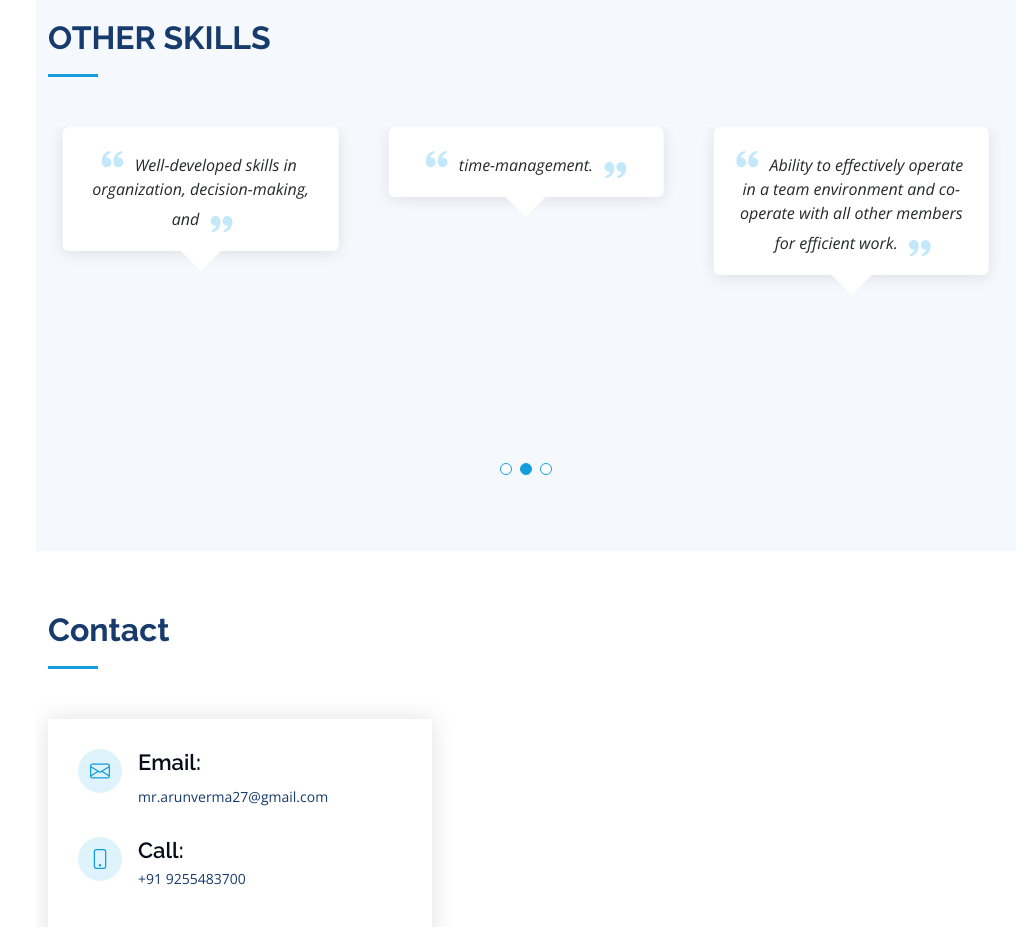
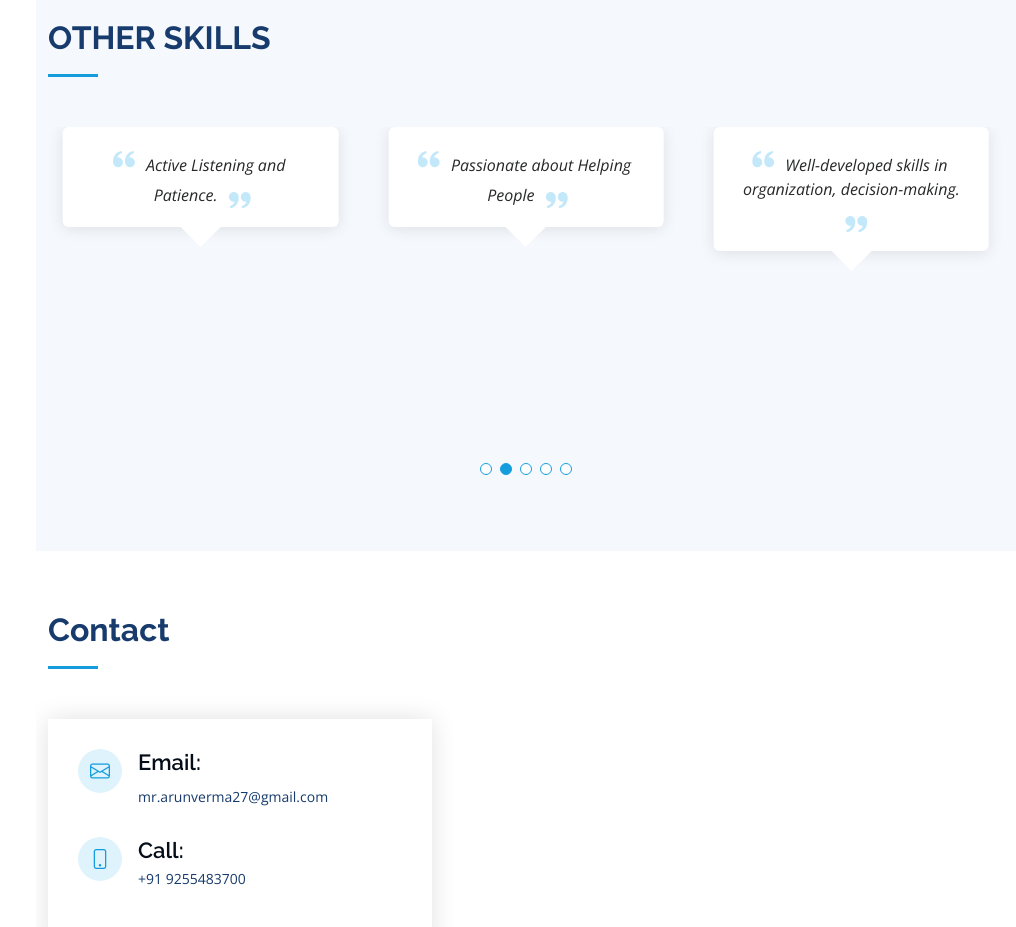
Before and after one commit to arunverma12/portfolio, a plain HTML site: page index.html in a window 1280 px wide. Shown: the part 3060-3987 px from the top of the page, without its empty margins (264-1280 px from the left). Drawn offline with nearby package versions, Linux system fonts and the light colour scheme.

Commit message:
Update index.html

```diff
--- a/index.html
+++ b/index.html
@@ -251,12 +251,29 @@
                 </p>
               </div>
             </div><!-- End-->
-
+<div class="swiper-slide">
+              <div class="testimonial-item" data-aos="fade-up" data-aos-delay="100">
+                <p>
+                  <i class="bx bxs-quote-alt-left quote-icon-left"></i>
+                  Active Listening and Patience.
+                  <i class="bx bxs-quote-alt-right quote-icon-right"></i>
+                </p>
+              </div>
+            </div>
             <div class="swiper-slide">
               <div class="testimonial-item" data-aos="fade-up" data-aos-delay="100">
                 <p>
                   <i class="bx bxs-quote-alt-left quote-icon-left"></i>
-                  Well-developed skills in organization, decision-making, and
+                  Passionate about Helping People
+                  <i class="bx bxs-quote-alt-right quote-icon-right"></i>
+                </p>
+              </div>
+            </div>
+            <div class="swiper-slide">
+              <div class="testimonial-item" data-aos="fade-up" data-aos-delay="100">
+                <p>
+                  <i class="bx bxs-quote-alt-left quote-icon-left"></i>
+                  Well-developed skills in organization, decision-making.
                   <i class="bx bxs-quote-alt-right quote-icon-right"></i>
                 </p>
               </div>
```
